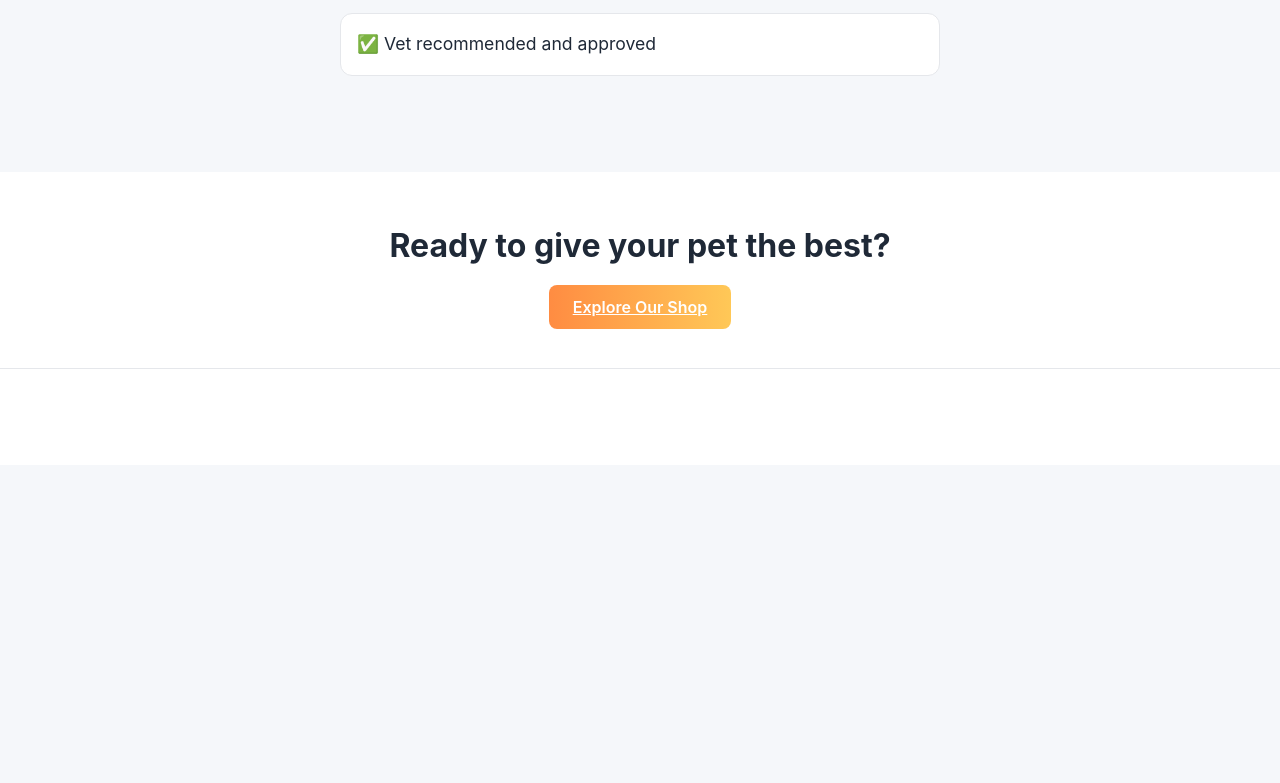
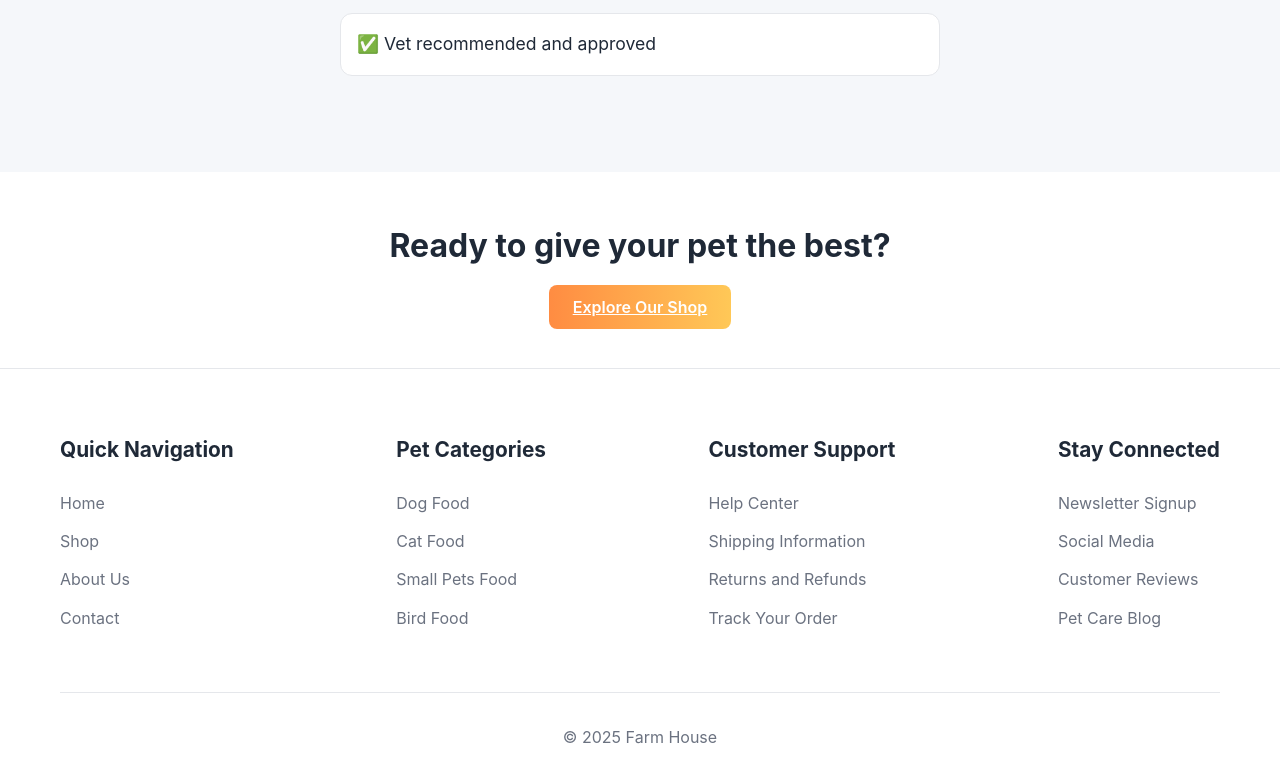
Before and after one commit to capsunlock/farmhousepv, a plain HTML site: page about.html in a window 1280 px wide. Shown: the part 1244-2027 px from the top of the page. Before the commit the page ends 1709 px from the top, so only its background shows below. Drawn offline with Linux system fonts and the light colour scheme.

Commit message:
Update about.html

```diff
--- a/about.html
+++ b/about.html
@@ -40,7 +40,7 @@
         </div>
       </nav>
     </header>
-
+  <main>
     <section class="about-hero">
       <div class="container">
         <h1>Our Passion for Pet Wellness</h1>
@@ -91,9 +91,57 @@
         <a href="shop/index.html" class="cta-btn">Explore Our Shop</a>
       </div>
     </section>
+  </main>
+    <footer id="contact">
+      <main>
+        <div class="container">
+          <div class="footer-content">
+            <div class="footer-section">
+              <h4>Quick Navigation</h4>
+              <ul>
+                <li><a href="#home" aria-label="Home">Home</a></li>
+                <li>
+                  <a href="#" onclick="openShop()" aria-label="Shop">Shop</a>
+                </li>
+                <li><a href="#about" aria-label="About">About Us</a></li>
+                <li><a href="#contact" aria-label="Contact">Contact</a></li>
+              </ul>
+            </div>
+            <div class="footer-section">
+              <h4>Pet Categories</h4>
+              <ul>
+                <li><a href="#" onclick="openShop()">Dog Food</a></li>
+                <li><a href="#" onclick="openShop()">Cat Food</a></li>
+                <li><a href="#" onclick="openShop()">Small Pets Food</a></li>
+                <li><a href="#" onclick="openShop()">Bird Food</a></li>
+              </ul>
+            </div>
+            <div class="footer-section">
+              <h4>Customer Support</h4>
+              <ul>
+                <li><a href="#">Help Center</a></li>
+                <li><a href="#">Shipping Information</a></li>
+                <li><a href="#">Returns and Refunds</a></li>
+                <li><a href="#">Track Your Order</a></li>
+              </ul>
+            </div>
+            <div class="footer-section">
+              <h4>Stay Connected</h4>
+              <ul>
+                <li><a href="#">Newsletter Signup</a></li>
+                <li><a href="#">Social Media</a></li>
+                <li><a href="#">Customer Reviews</a></li>
+                <li><a href="#">Pet Care Blog</a></li>
+              </ul>
+            </div>
+          </div>
+          <div class="footer-bottom">
+            <p>&copy; 2025 Farm House</p>
+          </div>
+        </div>
+      </main>
+    </footer>
 
-    <footer>
-      <!-- Use your shared footer here -->
-    </footer>
+    <script src="js/script.js"></script>
   </body>
 </html>
```
